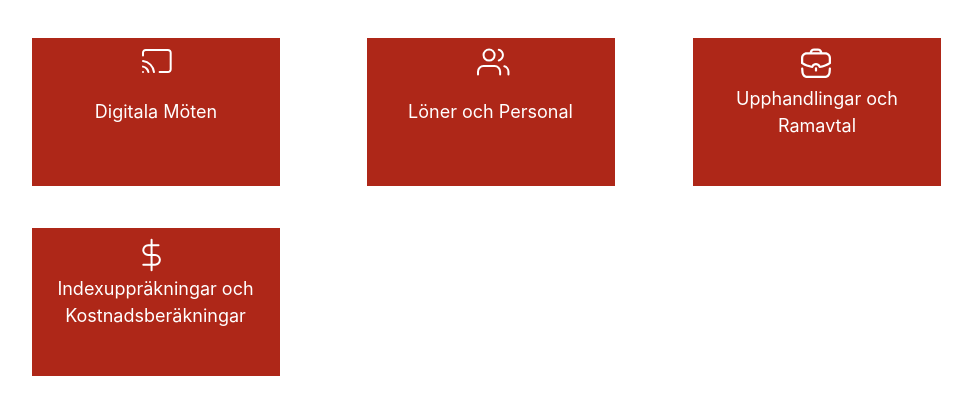
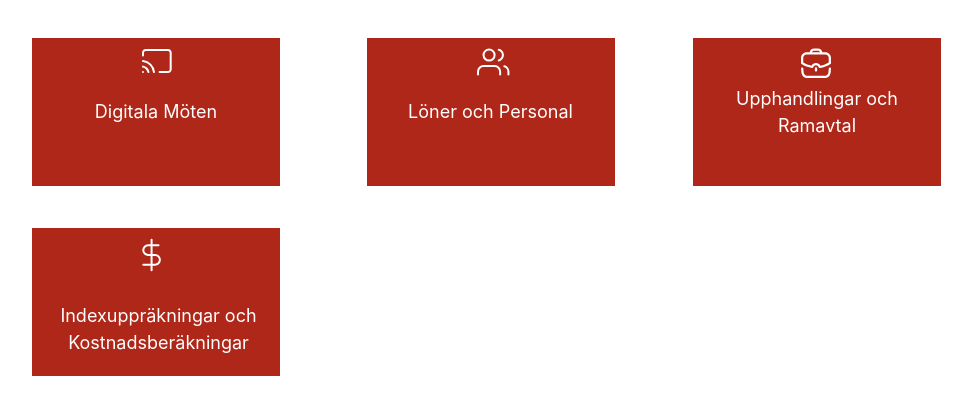
Before and after one commit to Lucaso98/casatorportal, a Django app: page / in a window 1536 px wide. Shown: the part 462-880 px from the top of the page, without its empty margins (270-1242 px from the left). Run offline with Django 3.2, Linux system fonts and the light colour scheme; a user stored in the database is signed in; some libraries are stand-ins or nearby versions.

Commit message:
Fix text in buttons

```diff
--- a/portalen/templates/portalen/portalpage.html
+++ b/portalen/templates/portalen/portalpage.html
@@ -631,8 +631,7 @@
               stroke-linejoin="round"
             />
           </svg>
-
-          Indexuppräkningar och Kostnadsberäkningar
+          <p class="button-text">Indexuppräkningar och Kostnadsberäkningar</p>
         </button>
         <div class="dropdown-menu">
           <ul>
--- a/static/css/portal.css
+++ b/static/css/portal.css
@@ -311,4 +311,7 @@
     left: 212px;
     top: 570px;
   }
+  .button-text{
+    position: absolute;
+  }
 }
```
